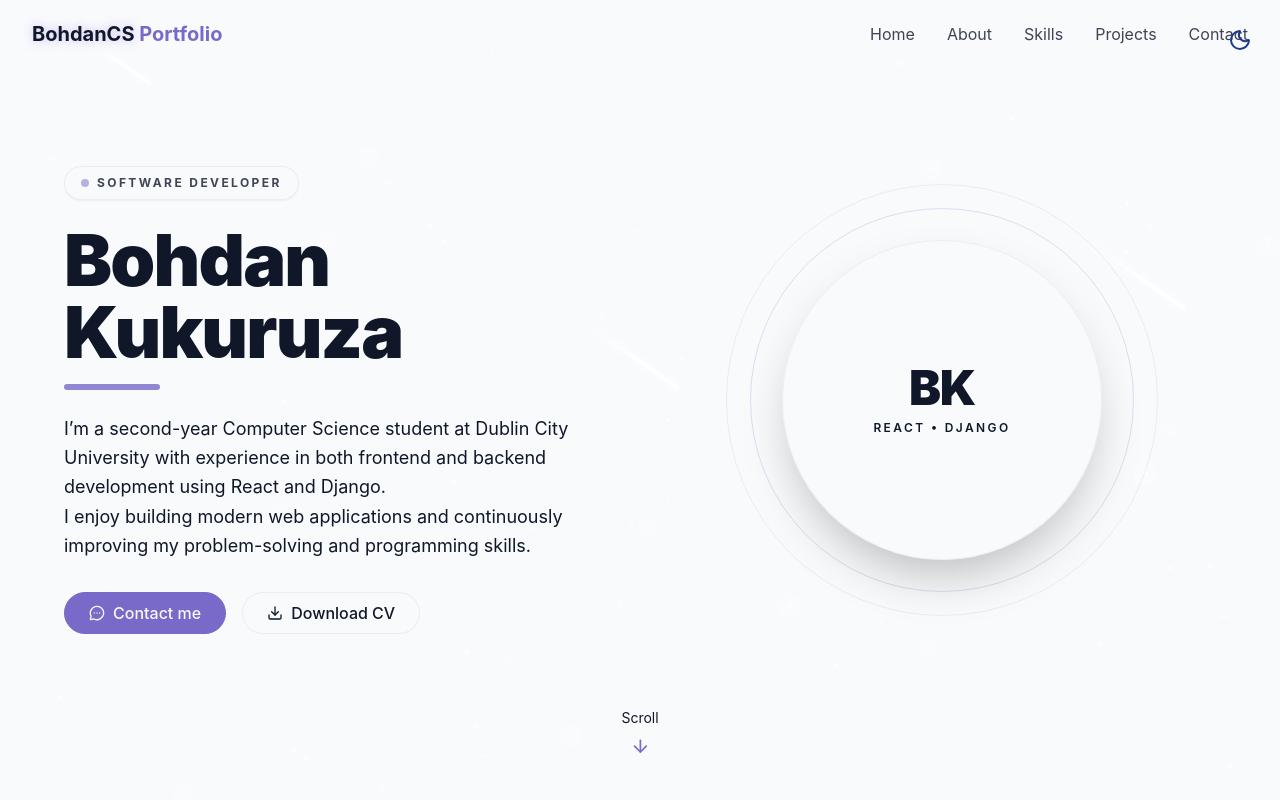
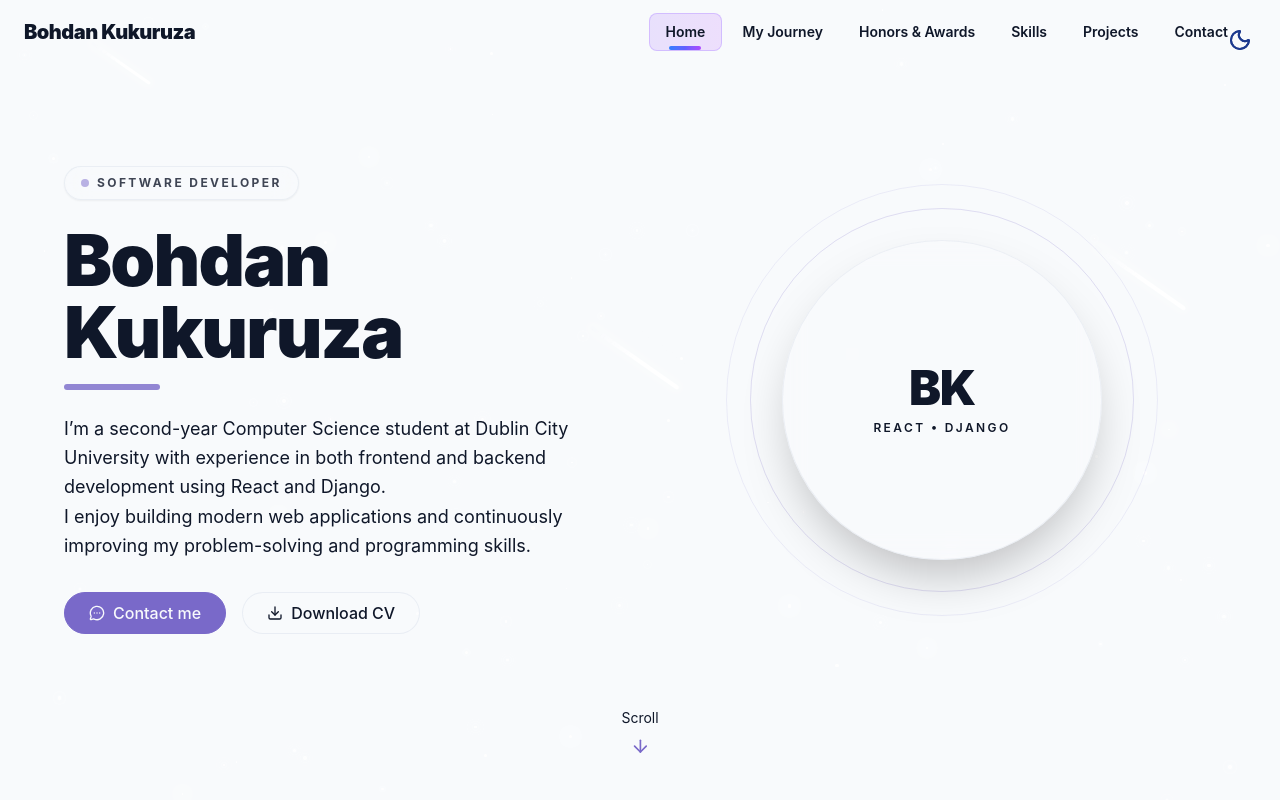
Before and after one commit to bohdankukuruza/portfolio, a React (Vite) app: page / in a window 1280 px wide. Shown: the top 800 px of the page. Built offline with nearby package versions, Linux system fonts and the light colour scheme.

Commit message:
Refactor Navbar component: update navigation structure, enhance scroll functionality, and integrate ThemeToggle

```diff
--- a/src/components/Navbar.jsx
+++ b/src/components/Navbar.jsx
@@ -1,89 +1,169 @@
 import { cn } from "@/lib/utils";
 import { Menu, X } from "lucide-react";
 import { useEffect, useState } from "react";
+import { ThemeToggle } from "./ThemeToggle"; // <-- если не работает: "../components/ThemeToggle"
 
-
-
-const navItems = [
-    {name: "Home", href: "#hero"},
-    {name: "About", href: "#about"},
-    {name: "Skills", href: "#skills"},
-    {name: "Projects", href: "#projects"},
-    {name: "Contact", href: "#contact"},
+const sections = [
+  { id: "hero", label: "Home" },
+  { id: "journey", label: "My Journey" },
+  { id: "honors", label: "Honors & Awards" },
+  { id: "skills", label: "Skills" },
+  { id: "projects", label: "Projects" },
+  { id: "contact", label: "Contact" },
 ];
 
+function scrollToSection(id) {
+  const el = document.getElementById(id);
+  if (!el) return;
+  const y = el.getBoundingClientRect().top + window.scrollY - 80;
+  window.scrollTo({ top: y, behavior: "smooth" });
+}
+
 export const Navbar = () => {
-    const [isScrolled, setIsScrolled] = useState(false);
-    const [isMenuOpen, setIsMenuOpen] = useState(false);
+  const [scrolled, setScrolled] = useState(false);
+  const [open, setOpen] = useState(false);
+  const [activeSection, setActiveSection] = useState("hero");
 
   useEffect(() => {
-        const handleScroll = () => {
-            setIsScrolled(window.scrollY > 10);
+    const onScroll = () => {
+      setScrolled(window.scrollY > 10);
+
+      const ids = sections.map((s) => s.id);
+      const margins = 150;
+
+      let current = "hero";
+      let minDistance = Number.POSITIVE_INFINITY;
+
+      ids.forEach((id) => {
+        const el = document.getElementById(id);
+        if (!el) return;
+
+        const rect = el.getBoundingClientRect();
+        const distFromTop = rect.top;
+
+        if (distFromTop <= margins && distFromTop > -el.offsetHeight) {
+          const candidate = Math.abs(distFromTop);
+          if (candidate < minDistance) {
+            minDistance = candidate;
+            current = id;
           }
+        }
+      });
 
-        window.addEventListener("scroll", handleScroll);
+      setActiveSection(current);
+    };
 
-        return () =>  window.removeEventListener("scroll", handleScroll);
-
+    window.addEventListener("scroll", onScroll, { passive: true });
+    onScroll();
+    return () => window.removeEventListener("scroll", onScroll);
   }, []);
 
+  const handleNavClick = (id) => {
+    scrollToSection(id);
+    setOpen(false);
+    setActiveSection(id);
+  };
+
   return (
-        <nav
+    <header
       className={cn(
-            "fixed w-full z-40 transition-all duration-300",
-            isScrolled ? "py-3 bg-background/80 backdrop-blur-md shadow-xs" : "py-5"
+        "fixed top-0 left-0 right-0 z-50 transition-all duration-300",
+        scrolled
+          ? "backdrop-blur-md bg-background/70 border-b border-border/60 shadow-sm"
+          : "bg-transparent"
       )}
     >
-            <div className="container flex items-center justify-between"
-            href="#hero">
-                <a className="text-xl font-bold text-primary flex items-center">
-                    <span className="relative z-10">
-                        <span className="text-glow text-foreground"> BohdanCS </span>Portfolio
-                    </span>
-                </a>
+      <div className="mx-auto max-w-7xl px-6">
+        <div className="relative flex h-16 items-center gap-3">
+          {/* Logo (левее) */}
+          <button
+            onClick={() => handleNavClick("hero")}
+            className="mr-auto group relative text-xl font-black tracking-tight text-foreground transition-colors hover:text-primary"
+            aria-label="Go to top"
+          >
+            Bohdan <span className="text-gradient">Kukuruza</span>
+            <span className="absolute -bottom-1 left-0 h-0.5 w-0 bg-gradient-to-r from-blue-500 via-indigo-500 to-purple-500 transition-all duration-300 group-hover:w-full" />
+          </button>
 
-                {/* desktop nav */}
-                <div className="hidden md:flex space-x-8">
-                    {navItems.map((item, key) => (
-                        <a
-                        key={key}
-                        href={item.href}
-                        className="text-foreground/80 hover:text-primary transition-colors duration-300"
+          {/* Desktop nav */}
+          <nav className="hidden md:flex items-center gap-1">
+            {sections.map((section) => {
+              const isActive = activeSection === section.id;
+
+              return (
+                <button
+                  key={section.id}
+                  onClick={() => handleNavClick(section.id)}
+                  className={cn(
+                    "group relative overflow-hidden rounded-lg px-4 py-2 text-sm font-semibold transition-all duration-300",
+                    isActive
+                      ? "bg-gradient-to-r from-violet-500/15 to-purple-500/15 text-foreground border border-violet-500/25"
+                      : "text-muted-foreground hover:text-foreground hover:bg-background/40"
+                  )}
                 >
-                        {item.name}
-                        </a>
-                    ))}
+                  <span className="pointer-events-none absolute inset-0 -translate-x-full bg-gradient-to-r from-transparent via-white/15 to-transparent transition-transform duration-700 group-hover:translate-x-full" />
+                  <span className="relative">{section.label}</span>
+                  {isActive && (
+                    <span className="absolute bottom-0 left-1/2 h-1 w-8 -translate-x-1/2 rounded-full bg-gradient-to-r from-blue-500 via-indigo-500 to-purple-500" />
+                  )}
+                </button>
+              );
+            })}
+          </nav>
+
+          {/* Right controls (фикс кликов) */}
+          <div className="relative z-10 flex items-center gap-2">
+            {/* Theme toggle всегда сверху и кликабельный */}
+            <ThemeToggle />
+
+            {/* Mobile button */}
+            <button
+              onClick={() => setOpen((p) => !p)}
+              className="md:hidden p-2 text-foreground"
+              aria-label={open ? "Close menu" : "Open menu"}
+            >
+              {open ? <X className="h-6 w-6" /> : <Menu className="h-6 w-6" />}
+            </button>
           </div>
-
-                {/* mobile nav */}
-
-                <button onClick={() => setIsMenuOpen((prev) => !prev)}
-                 className="md:hidden p-2 text-foreground z-50"
-                 aria-label={isMenuOpen ? "Close Menu": "Open Menue"}
-                 >
-                 {isMenuOpen ? <X size={24} /> : <Menu size={24} />} </button>
-
-                <div className={cn(
-                    "fixed inset-0 bg-background/95 backdrop-blur-md z-40 flex flex-col items-center justify-center",
-                    "transition-all duration-300 md:hidden",
-                    isMenuOpen ? "opacity-100 pointer-events-auto" : "opacity-0 pointer-events-none"
-
-                )}>
-                    <div className="flex flex-col space-y-8">
-                        {navItems.map((item, key) => (
-                            <a
-                            key={key}
-                            href={item.href}
-                            className="text-foreground/80 hover:text-primary transition-colors duration-300"
-                            onClick={() => setIsMenuOpen(false)}
-                            >
-                            {item.name}
-                            </a>
-                        ))}
         </div>
       </div>
 
+      {/* Mobile menu */}
+      {open && (
+        <div className="md:hidden border-t border-border/60 bg-background/80 backdrop-blur-md">
+          <div className="mx-auto max-w-7xl px-6 py-4 flex flex-col gap-2">
+            {/* ThemeToggle в мобильном меню тоже */}
+            <div className="pb-2">
+              <ThemeToggle />
             </div>
-        </nav>
+
+            {sections.map((section) => {
+              const isActive = activeSection === section.id;
+
+              return (
+                <button
+                  key={section.id}
+                  onClick={() => handleNavClick(section.id)}
+                  className={cn(
+                    "group relative overflow-hidden rounded-lg px-4 py-3 text-left text-sm font-semibold transition-all duration-300",
+                    isActive
+                      ? "bg-gradient-to-r from-violet-500/15 to-purple-500/15 text-foreground border border-violet-500/25"
+                      : "text-foreground/80 hover:bg-background/40 hover:text-foreground"
+                  )}
+                >
+                  <span className="pointer-events-none absolute inset-0 -translate-x-full bg-gradient-to-r from-transparent via-white/15 to-transparent transition-transform duration-700 group-hover:translate-x-full" />
+
+                  {isActive && (
+                    <span className="pointer-events-none absolute left-0 top-1/2 h-6 w-1 -translate-y-1/2 rounded-full bg-gradient-to-b from-blue-500 via-indigo-500 to-purple-500" />
+                  )}
+
+                  <span className="relative">{section.label}</span>
+                </button>
+              );
+            })}
+          </div>
+        </div>
+      )}
+    </header>
   );
 };
```
Lines whose indentation alone changed are shown as unchanged.
